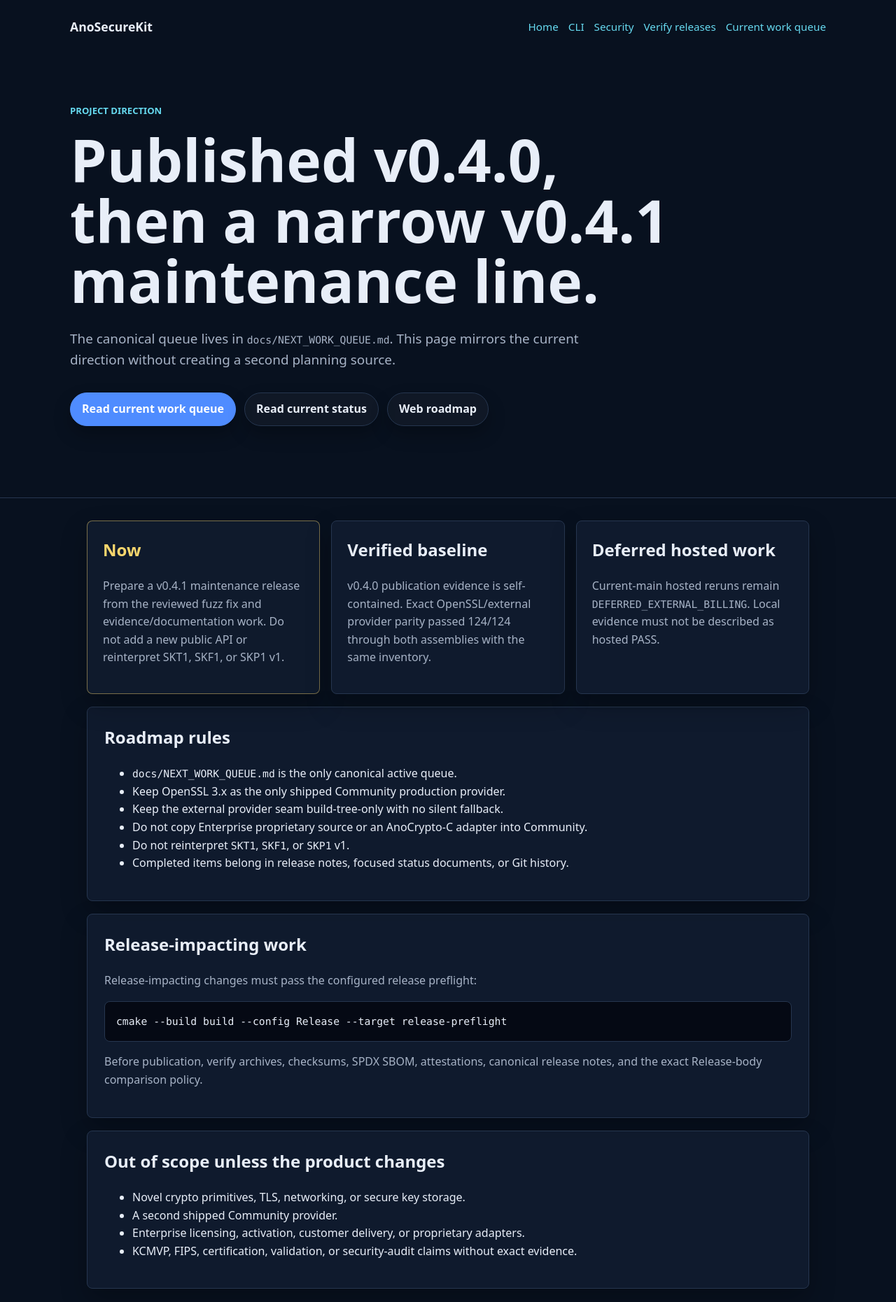
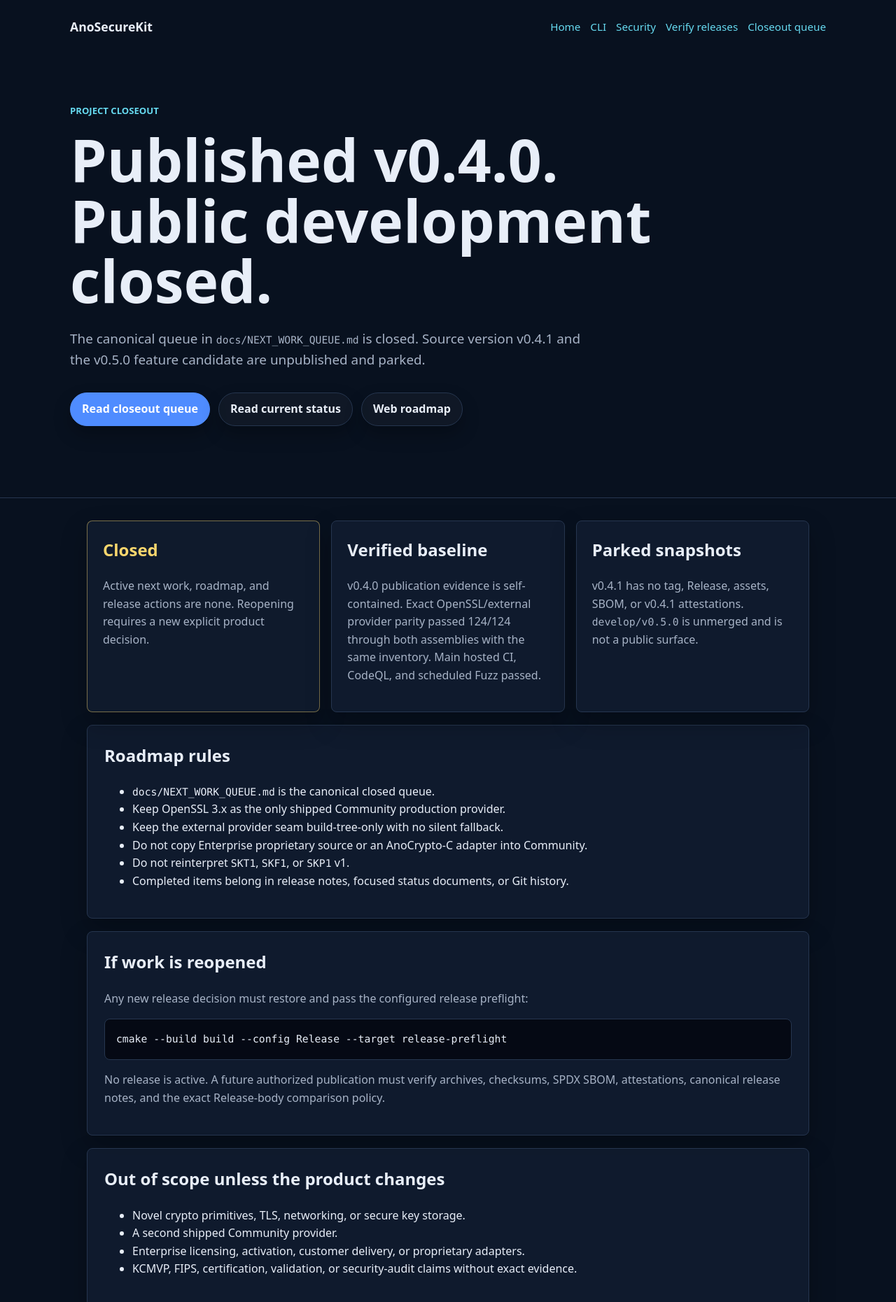
Before and after one commit to anothel/AnoSecureKit-Community, a plain HTML site: page docs/roadmap.html in a window 1280 px wide. Shown: the top 1861 px of the page at 70% size. Drawn offline with Linux system fonts and the light colour scheme.

Commit message:
chore(closeout): freeze AnoSecureKit Community development

```diff
--- a/docs/roadmap.html
+++ b/docs/roadmap.html
@@ -5,7 +5,7 @@
   <meta charset="utf-8">
   <meta name="viewport" content="width=device-width, initial-scale=1">
   <title>AnoSecureKit Roadmap</title>
-  <meta name="description" content="AnoSecureKit Community current direction, maintenance-release boundary, and canonical work-queue links.">
+  <meta name="description" content="AnoSecureKit Community closeout state, frozen baselines, and closed work-queue links.">
   <meta name="color-scheme" content="dark light">
   <link rel="stylesheet" href="./assets/site.css">
 </head>
@@ -18,19 +18,20 @@
         <a href="./cli.html">CLI</a>
         <a href="./security.html">Security</a>
         <a href="./release-verification.html">Verify releases</a>
-        <a href="https://github.com/anothel/AnoSecureKit-Community/blob/main/docs/NEXT_WORK_QUEUE.md">Current work queue</a>
+        <a href="https://github.com/anothel/AnoSecureKit-Community/blob/main/docs/NEXT_WORK_QUEUE.md">Closeout queue</a>
       </div>
     </nav>
 
     <section class="hero-body">
-      <p class="eyebrow">Project direction</p>
-      <h1>Published v0.4.0, then a narrow v0.4.1 maintenance line.</h1>
+      <p class="eyebrow">Project closeout</p>
+      <h1>Published v0.4.0. Public development closed.</h1>
       <p class="lead">
-        The canonical queue lives in <code>docs/NEXT_WORK_QUEUE.md</code>. This page mirrors
-        the current direction without creating a second planning source.
+        The canonical queue in <code>docs/NEXT_WORK_QUEUE.md</code> is closed.
+        Source version v0.4.1 and the v0.5.0 feature candidate are unpublished
+        and parked.
       </p>
       <div class="actions">
-        <a class="button primary" href="https://github.com/anothel/AnoSecureKit-Community/blob/main/docs/NEXT_WORK_QUEUE.md">Read current work queue</a>
+        <a class="button primary" href="https://github.com/anothel/AnoSecureKit-Community/blob/main/docs/NEXT_WORK_QUEUE.md">Read closeout queue</a>
         <a class="button" href="https://github.com/anothel/AnoSecureKit-Community/blob/main/docs/CURRENT_STATUS.md">Read current status</a>
         <a class="button" href="https://github.com/anothel/AnoSecureKit-Community/blob/main/docs/WEB_ROADMAP.md">Web roadmap</a>
       </div>
@@ -40,11 +41,10 @@
   <main>
     <section class="cards" aria-label="Roadmap status">
       <article class="card warning">
-        <h2>Now</h2>
+        <h2>Closed</h2>
         <p>
-          Prepare a v0.4.1 maintenance release from the reviewed fuzz fix and
-          evidence/documentation work. Do not add a new public API or reinterpret
-          SKT1, SKF1, or SKP1 v1.
+          Active next work, roadmap, and release actions are none. Reopening
+          requires a new explicit product decision.
         </p>
       </article>
 
@@ -53,15 +53,15 @@
         <p>
           v0.4.0 publication evidence is self-contained. Exact OpenSSL/external
           provider parity passed 124/124 through both assemblies with the same
-          inventory.
+          inventory. Main hosted CI, CodeQL, and scheduled Fuzz passed.
         </p>
       </article>
 
       <article class="card">
-        <h2>Deferred hosted work</h2>
+        <h2>Parked snapshots</h2>
         <p>
-          Current-main hosted reruns remain <code>DEFERRED_EXTERNAL_BILLING</code>. Local
-          evidence must not be described as hosted PASS.
+          v0.4.1 has no tag, Release, assets, SBOM, or v0.4.1 attestations.
+          <code>develop/v0.5.0</code> is unmerged and is not a public surface.
         </p>
       </article>
     </section>
@@ -69,7 +69,7 @@
     <section class="section">
       <h2>Roadmap rules</h2>
       <ul>
-        <li><code>docs/NEXT_WORK_QUEUE.md</code> is the only canonical active queue.</li>
+        <li><code>docs/NEXT_WORK_QUEUE.md</code> is the canonical closed queue.</li>
         <li>Keep OpenSSL 3.x as the only shipped Community production provider.</li>
         <li>Keep the external provider seam build-tree-only with no silent fallback.</li>
         <li>Do not copy Enterprise proprietary source or an AnoCrypto-C adapter into Community.</li>
@@ -79,12 +79,13 @@
     </section>
 
     <section class="section">
-      <h2>Release-impacting work</h2>
-      <p>Release-impacting changes must pass the configured release preflight:</p>
+      <h2>If work is reopened</h2>
+      <p>Any new release decision must restore and pass the configured release preflight:</p>
       <pre><code>cmake --build build --config Release --target release-preflight</code></pre>
       <p>
-        Before publication, verify archives, checksums, SPDX SBOM, attestations,
-        canonical release notes, and the exact Release-body comparison policy.
+        No release is active. A future authorized publication must verify
+        archives, checksums, SPDX SBOM, attestations, canonical release notes,
+        and the exact Release-body comparison policy.
       </p>
     </section>
 
@@ -101,9 +102,9 @@
 
   <footer class="footer">
     <p>
-      Canonical work lives in
+      Closeout state lives in
       <a href="https://github.com/anothel/AnoSecureKit-Community/blob/main/docs/NEXT_WORK_QUEUE.md">docs/NEXT_WORK_QUEUE.md</a>.
-      Website-only planning lives in
+      Deferred website notes live in
       <a href="https://github.com/anothel/AnoSecureKit-Community/blob/main/docs/WEB_ROADMAP.md">docs/WEB_ROADMAP.md</a>.
     </p>
   </footer>
```
Also changed, not shown: docs/index.html (+19 -6 lines), docs/security.html (+17 -5 lines), 12 other files.
